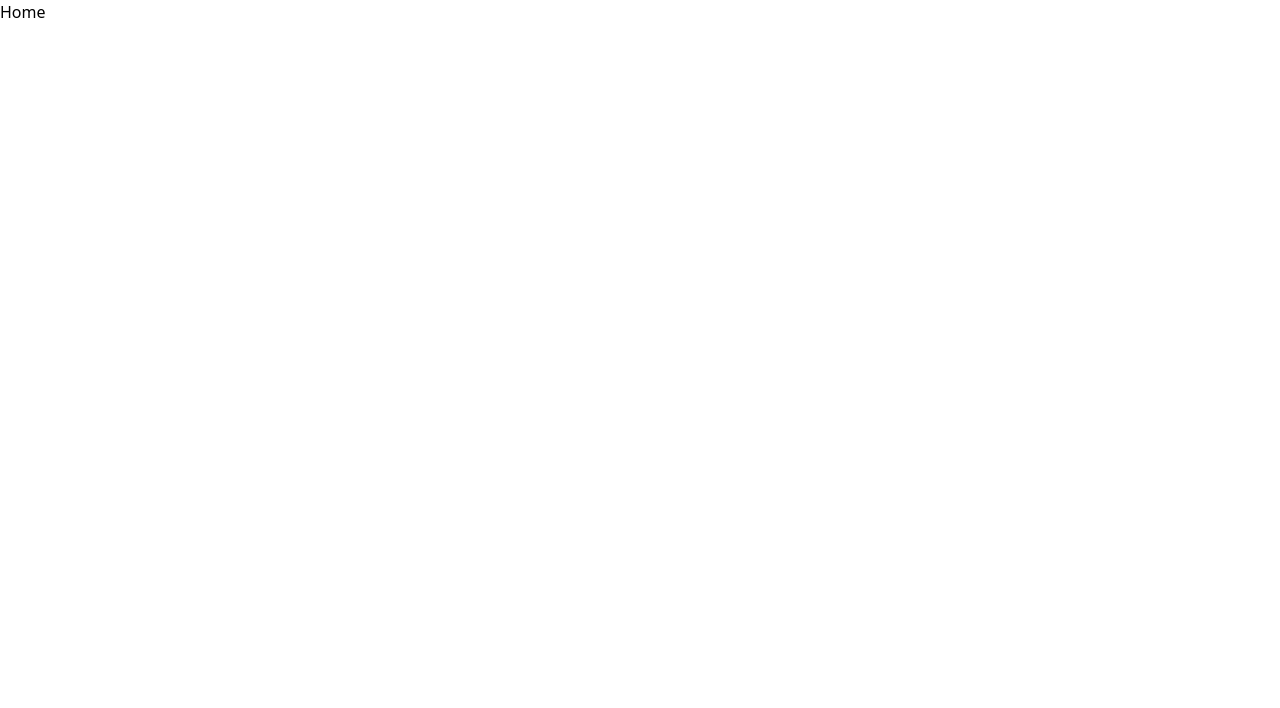
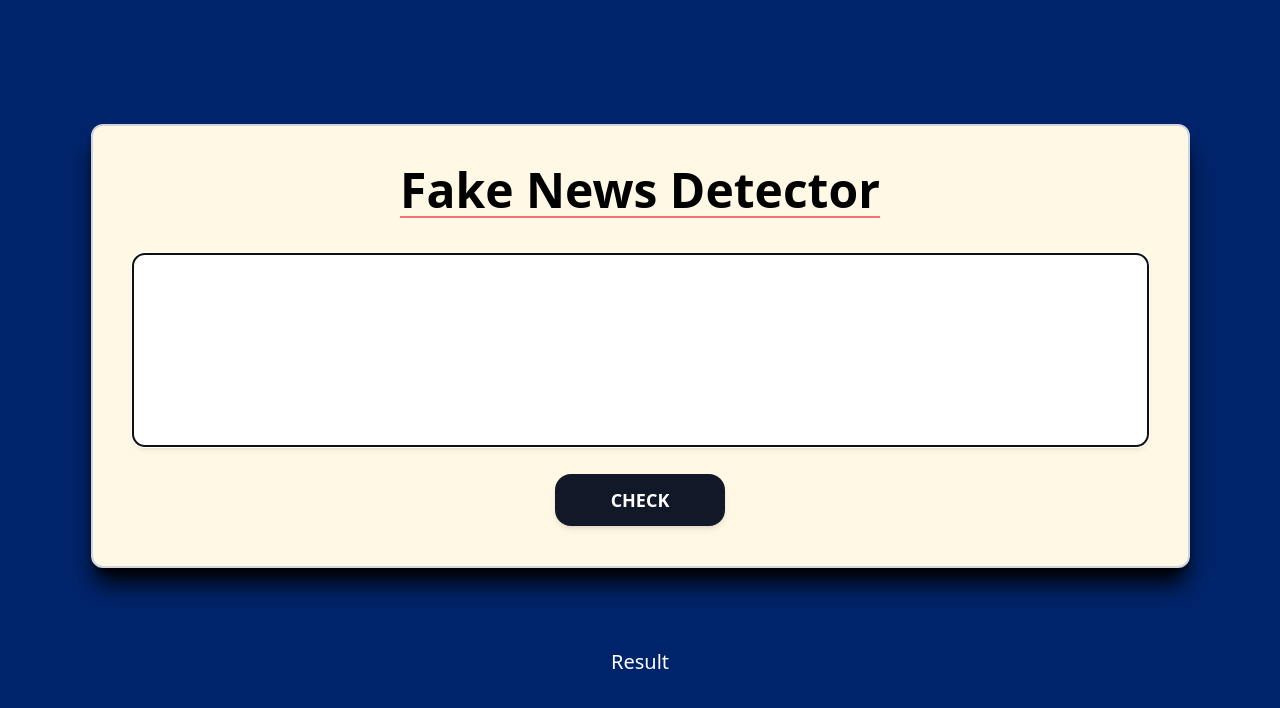
Before and after one commit to rishabhxshukla/Fake-News-Detector, a React (Vite) app in the folder client/: page / in a window 1280 px wide. Shown: the top 708 px of the page. Built offline with nearby package versions, Linux system fonts and the light colour scheme.

Commit message:
Created Home page

```diff
--- a/client/src/pages/Home.jsx
+++ b/client/src/pages/Home.jsx
@@ -1,8 +1,37 @@
 function Home() {
   return (
-    <>
-      <h1>Home</h1>
-    </>
+    <div className="flex h-screen flex-col items-center justify-center gap-20 bg-[#00246B]">
+      {/* CONTAINER */}
+      <form
+        action="/"
+        method="POST"
+        className="flex flex-col items-center rounded-xl border-2 border-gray-300 bg-[#fff8e4] p-10 shadow-xl shadow-black"
+      >
+        {/* HEADING */}
+        <h1 className="text-5xl font-semibold underline decoration-red-400 decoration-2 underline-offset-8">
+          Fake News Detector
+        </h1>
+
+        {/* USER INPUT */}
+        <textarea
+          name="userInput"
+          cols="80"
+          rows="6"
+          autoFocus
+          className="mt-10 resize-none rounded-xl px-5 py-3 text-xl shadow-md"
+        />
+
+        {/* BUTTON */}
+        <button
+          type="submit"
+          className="mt-7 select-none rounded-2xl bg-gray-900 px-14 py-3 text-lg font-semibold uppercase text-white shadow-md shadow-gray-900/10 transition-all hover:shadow-lg hover:shadow-gray-900/30"
+        >
+          Check
+        </button>
+      </form>
+
+      <div className="text-xl text-white">Result</div>
+    </div>
   );
 }
 
```
